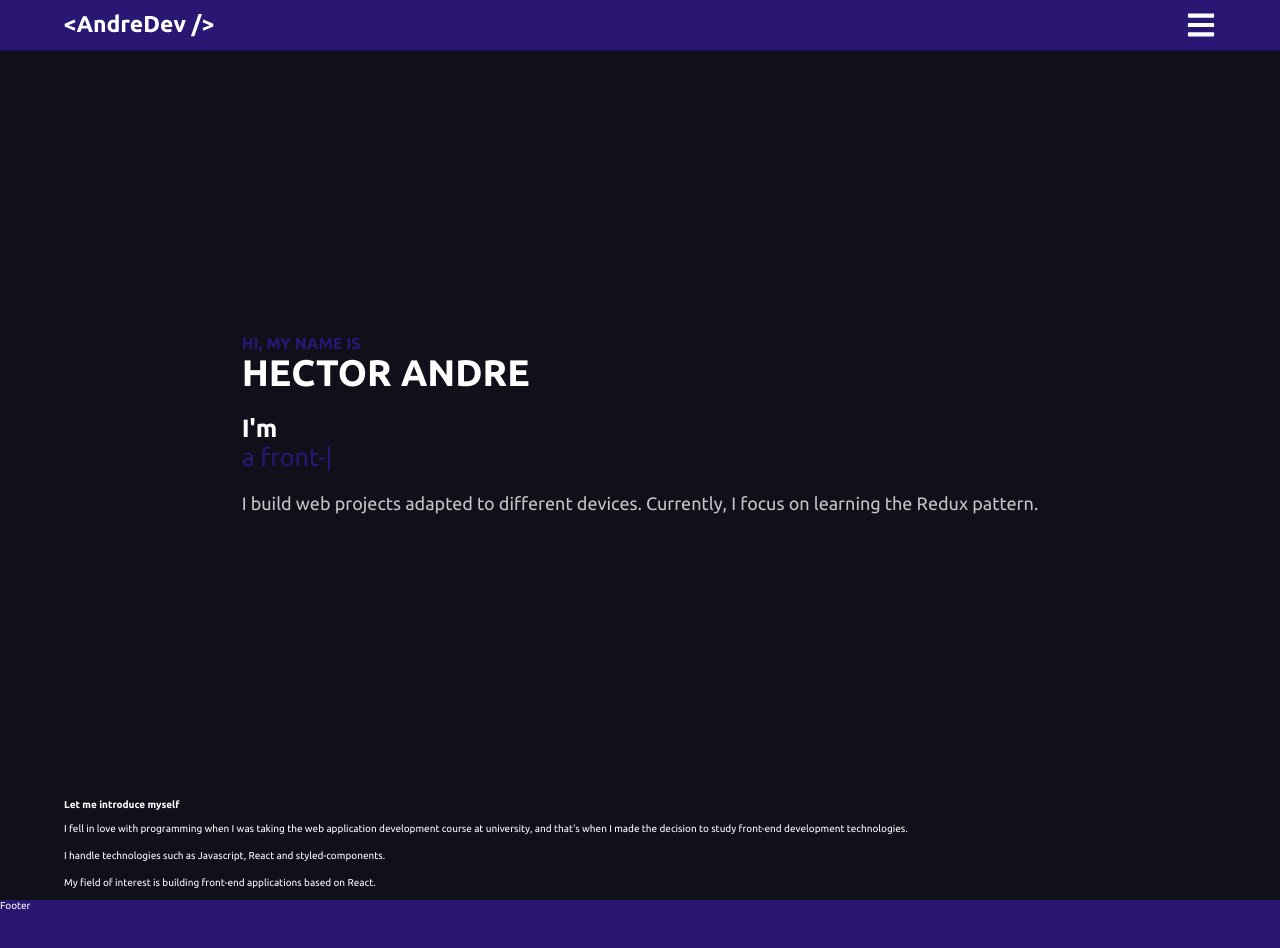
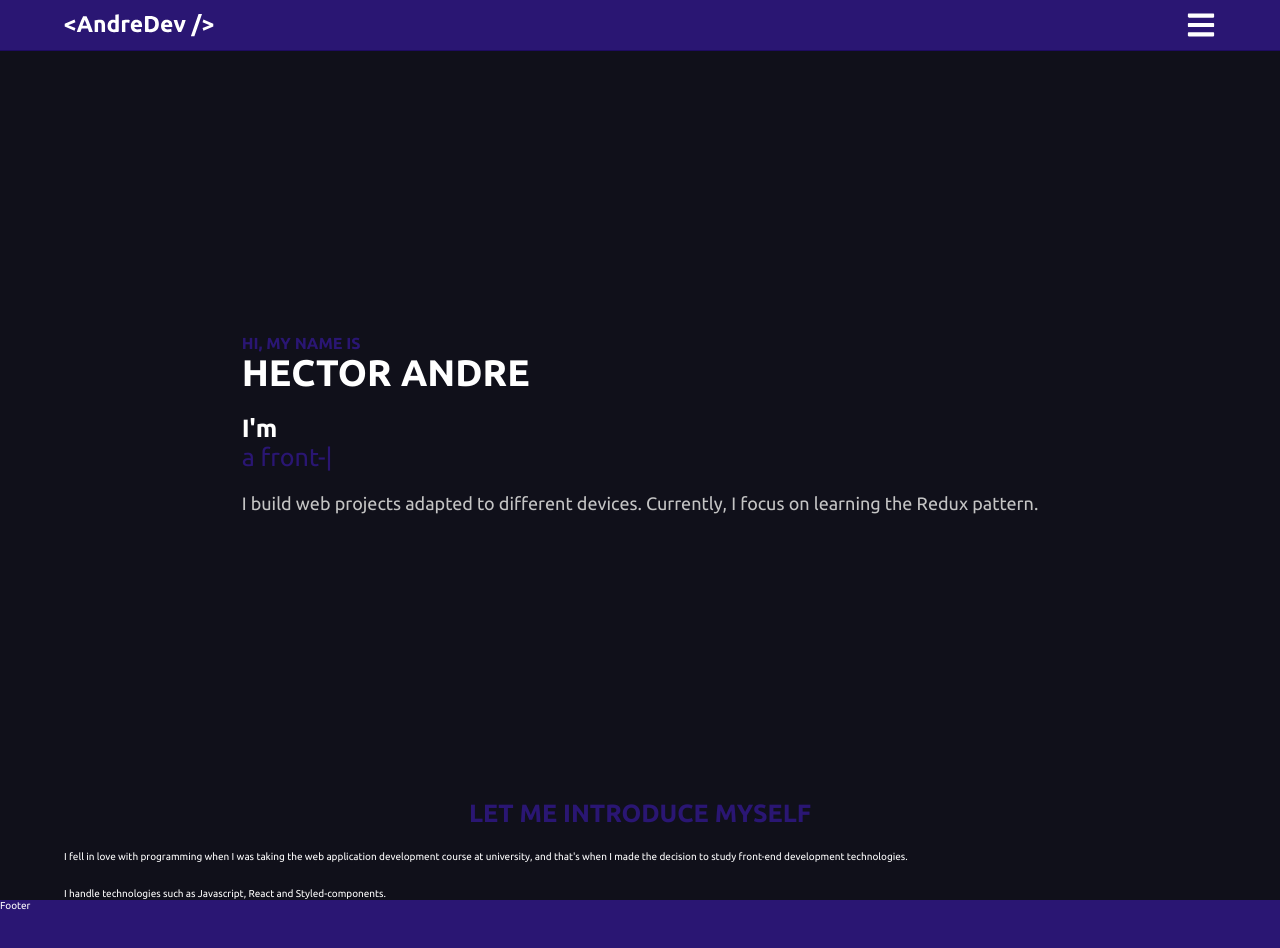
Before and after one commit to AndreDev12/portfolio, a React (Vite) app: page / in a window 1280 px wide. Shown: the top 948 px of the page. Built offline with nearby package versions, Linux system fonts and the light colour scheme.

Commit message:
Building the AboutDiv component

```diff
--- a/src/components/Home/Home.jsx
+++ b/src/components/Home/Home.jsx
@@ -1,10 +1,9 @@
 import { useEffect, useRef } from 'react';
 import Typed from 'typed.js';
-import { Link } from 'react-router-dom';
 import { BsGithub, BsLinkedin } from 'react-icons/bs';
 import { FaTwitter } from 'react-icons/fa';
 
-import { HomeContainer, HomeDiv, AboutDiv, NameContainer, Specialty, Paragraph } from './styles';
+import { HomeContainer, HomeDiv, AboutDiv, NameContainer, Specialty, Paragraph, PresentationDiv } from './styles';
 
 const Home = () => {
   const el = useRef(null);
@@ -45,25 +44,36 @@ const Home = () => {
         </div>
       </HomeDiv>
       <AboutDiv>
-        <div>
+        <PresentationDiv>
           <h4>Let me introduce myself</h4>
           <p>I fell in love with programming when I was taking the web application development course at university, and that's when I made the decision to study front-end development technologies.</p>
-          <p>I handle technologies such as Javascript, React and styled-components.</p>
+          <p>I handle technologies such as Javascript, React and Styled-components.</p>
           <p>My field of interest is building front-end applications based on React.</p>
-        </div>
+        </PresentationDiv>
         <div>
           <h4>Find me on</h4>
           <p>Feel free to connect with me</p>
           <div>
-            <Link to="">
+            <a
+              href="https://github.com/AndreDev12"
+              target="_blank"
+              rel="noopener noreferrer"
+            >
               <BsGithub color="#f0f6fc" size="3rem" />
-            </Link>
-            <Link to="">
+            </a>
+            <a
+              href="https://www.linkedin.com/in/h%C3%A9ctor-andr%C3%A9-huambachano-torres/" target="_blank"
+              rel="noopener noreferrer"
+            >
               <BsLinkedin color="#0a66c2" size="3rem" />
-            </Link>
-            <Link to="">
+            </a>
+            <a
+              href="https://twitter.com/HectorAndreHT"
+              target="_blank"
+              rel="noopener noreferrer"
+            >
               <FaTwitter color="#1d9bf0" size="3rem" />
-            </Link>
+            </a>
           </div>
         </div>
       </AboutDiv>
--- a/src/components/Home/styles.js
+++ b/src/components/Home/styles.js
@@ -51,12 +51,30 @@ export const Paragraph = styled.p`
     line-height: 1.3;
 `;
 
-// -----------
-
 export const AboutDiv = styled.div`
     /* height: 10rem; */
     color: #fff;
     width: 90%;
     margin: 0 auto;
     max-width: 1400px;
+    display: flex;
+    flex-direction: column;
+    row-gap: 3rem;
 `;
+
+export const PresentationDiv = styled.div`
+    h4{
+        text-align: center;
+        text-transform: uppercase;
+        font-size: ${({theme}) => theme.fonts.sizes.test3};
+        color: ${({theme}) => theme.colors.purple};
+        /* font-size: 1.8rem; */
+        /* font-weight: 500; */
+    }
+    &:nth-of-type(p){
+        margin-top: 4rem;
+    }
+    p{
+        margin: 2rem 0;
+    }
+`;
```
